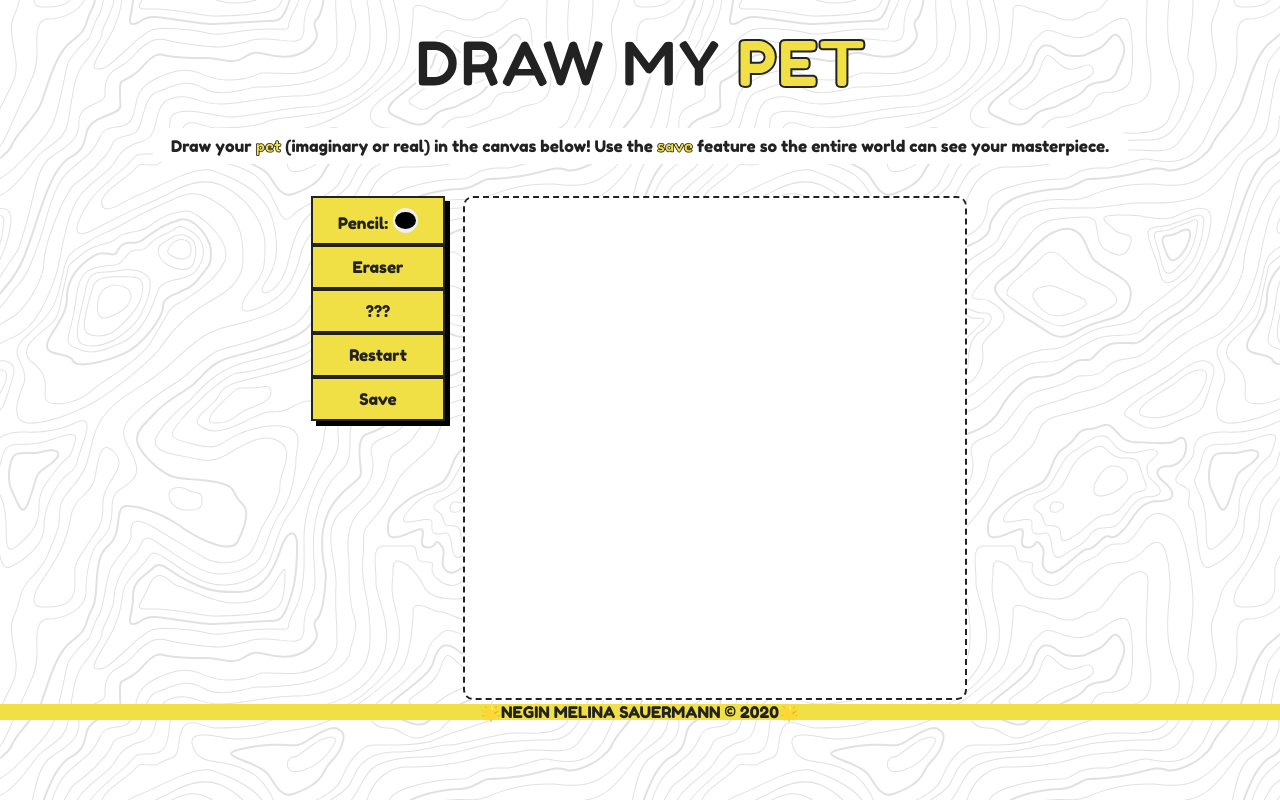
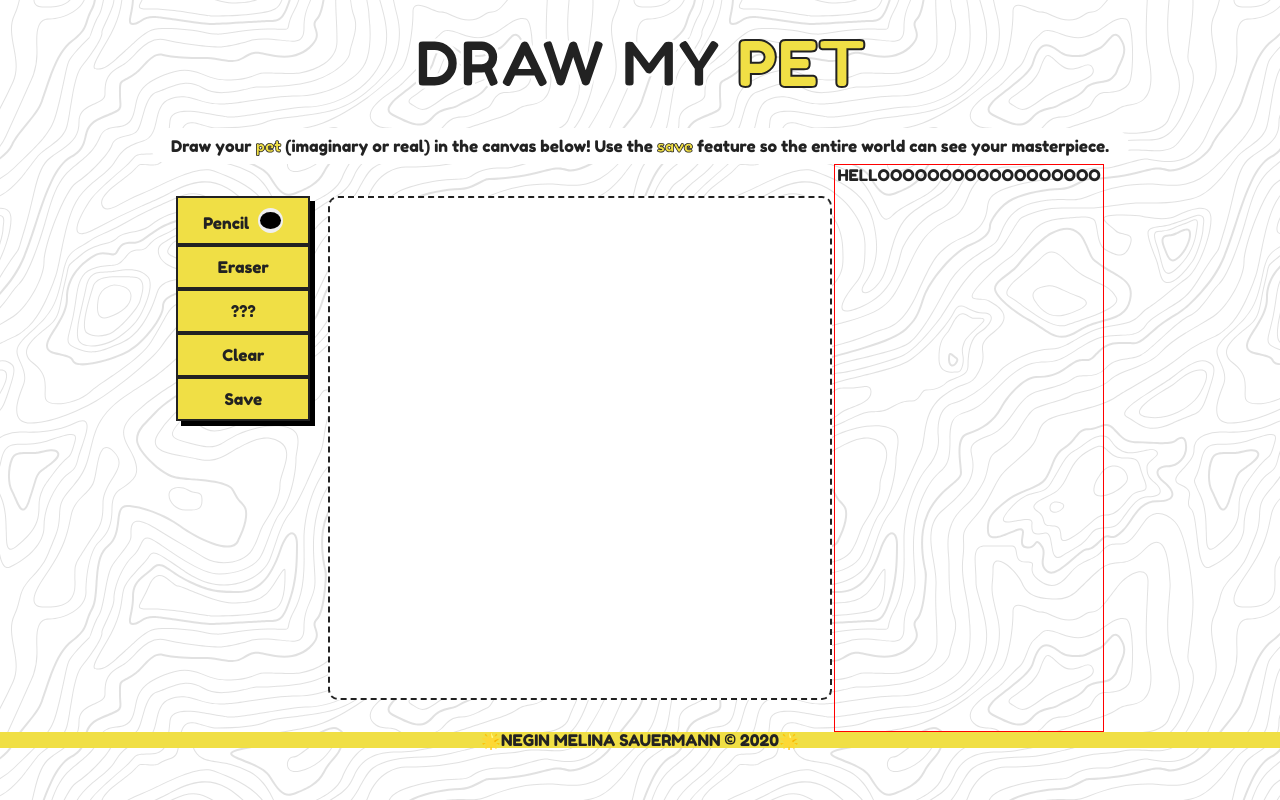
Before and after one commit to nuggetsnegin/drawpetv2, a Vue app: page / in a window 1280 px wide. Built offline with nearby package versions, Linux system fonts and the light colour scheme.

Commit message:
fixed gallery grid component and added firebase SECret

```diff
--- a/src/components/Canvas.vue
+++ b/src/components/Canvas.vue
@@ -6,7 +6,7 @@
 
     <div class="draw-options">
       <button class="pencil" id="pencil">
-        <label for="color-selection">Pencil:</label
+        <label for="color-selection">Pencil </label
         ><input
           name="color-selection"
           type="color"
@@ -20,27 +20,34 @@
       <button class="random-color" id="random-color">
         ???
       </button>
-      <button class="clear" id="clear">Restart</button>
+      <button class="clear" id="clear">Clear</button>
       <button class="save" id="save">Save</button>
     </div>
+
+    <Gallery />
   </div>
 </template>
 
 <script>
+import Gallery from "./Gallery.vue";
+
 export default {
   name: "Canvas",
+  components:{
+    Gallery
+  }
 };
 </script>
 
 <style>
 .canvas-wrap {
-  margin-top: 2rem;
   border: 2px dashed #222222;
   border-radius: 10px;
   width: 500px;
   height: 500px;
   background: white;
   grid-area: canvas;
+  margin: 2rem 0;
 }
 
 button {
--- a/src/components/Footer.vue
+++ b/src/components/Footer.vue
@@ -10,12 +10,11 @@ export default {
 
 <style>
 footer {
-  margin-top: 3rem;
+  margin-top: auto;
   padding: 0.5rem 0rem;
   font-size: 1rem;
   text-align: center;
   text-transform: uppercase;
   background-color: #f0df45;
-  flex-shrink: 0;
 }
 </style>
--- a/src/components/Gallery.vue
+++ b/src/components/Gallery.vue
@@ -1,7 +1,7 @@
 <template>
   <aside class="gallery-wrapper">
     <ul class="gallery-list">
-      <li class="gallery-item vibrate" id="gallery"></li>
+      <li class="gallery-item vibrate" id="gallery">HELLOOOOOOOOOOOOOOOOOO</li>
     </ul>
   </aside>
 </template>
@@ -15,6 +15,7 @@ export default {
 <style>
 .gallery-wrapper {
   grid-area: gallery;
+  border: 1px solid red;
 }
 
 .gallery-wrapper li {
--- a/src/components/Main.vue
+++ b/src/components/Main.vue
@@ -8,34 +8,31 @@
     </p>
 
     <Canvas />
-    <Gallery />
   </main>
 </template>
 
 <script>
 import Canvas from "./Canvas.vue";
-import Gallery from "./Gallery.vue";
 
 export default {
   name: "Main",
-  // props: {
-  //   msg: String
-  // }
   components: {
     Canvas,
-    Gallery,
   },
 };
 </script>
 
 <style scoped>
 
+main {
+  flex: 1 0 auto;
+}
+
 .wrapper {
   display: flex;
   align-items: center;
   justify-content: center;
   flex-direction: column;
-  flex: 1 0 auto;
 }
 
 h1 {
```
Also changed, not shown: firebase.js (added, +16 -0 lines).
